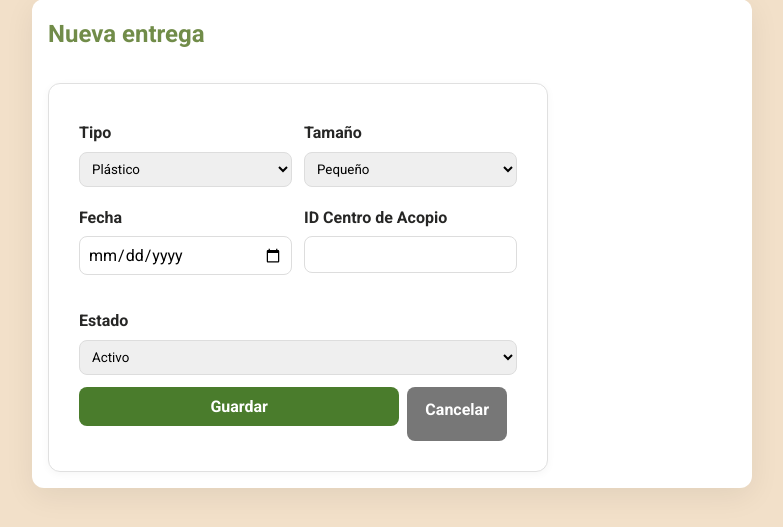
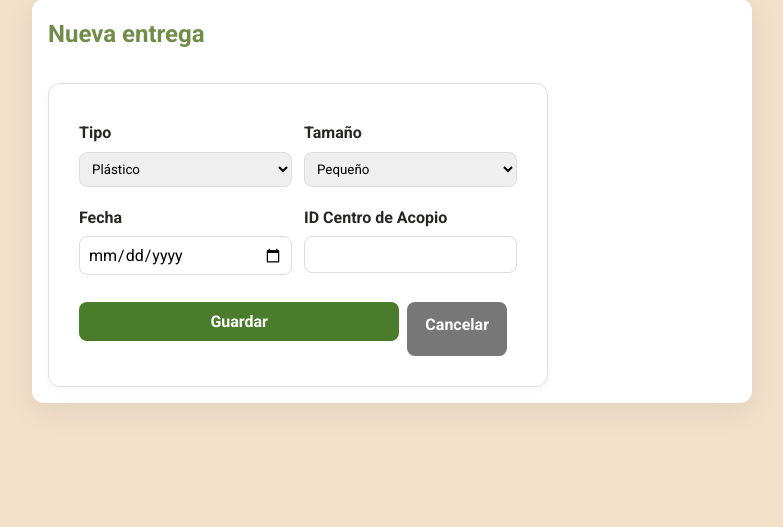
Before and after one commit to Alecast1227/EcoCanjeCR, a PHP site: page /views/material/create.php in a window 1280 px wide. Shown: the part 135-662 px from the top of the page, without its empty margins (248-1031 px from the left). Run offline with PHP 8.4, Linux system fonts and the light colour scheme.

Commit message:
Final commit

```diff
--- a/views/Auth/login.php
+++ b/views/Auth/login.php
@@ -5,7 +5,7 @@
 <title>Iniciar sesión</title>
 <link rel="stylesheet" href="public/css/estilo.css">
 <style>
-  body{background:#f6f7f9;}
+  body{background:#f2e0c9;}
   .auth-wrap{max-width:420px;margin:60px auto;padding:24px;background:#fff;border:1px solid #e9e9e9;border-radius:14px;box-shadow:0 6px 22px rgba(0,0,0,.06)}
   h1{margin:0 0 12px 0;font-size:22px;color:#222}
   p.muted{color:#666;margin:0 0 14px 0}
--- a/views/Auth/register.php
+++ b/views/Auth/register.php
@@ -5,7 +5,7 @@
 <title>Crear cuenta</title>
 <link rel="stylesheet" href="public/css/estilo.css">
 <style>
-  body{background:#f6f7f9;}
+  body{background:#f2e0c9;}
   .auth-wrap{max-width:520px;margin:60px auto;padding:24px;background:#fff;border:1px solid #e9e9e9;border-radius:14px;box-shadow:0 6px 22px rgba(0,0,0,.06)}
   h1{margin:0 0 12px 0;font-size:22px;color:#222}
   p.muted{color:#666;margin:0 0 14px 0}
--- a/views/material/create.php
+++ b/views/material/create.php
@@ -48,13 +48,7 @@
         <label for="centro">ID Centro de Acopio</label>
         <input id="centro" name="centro" type="number" min="1" required>
       </div>
-      <div class="full">
-        <label for="estado">Estado</label>
-        <select id="estado" name="estado">
-          <option value="1">Activo</option>
-          <option value="2">Inactivo</option>
-        </select>
-      </div>
+
     </div>
     <div style="display:flex;gap:8px;margin-top:12px;">
       <button class="btn" type="submit">Guardar</button>
--- a/views/recompensa/mis_canjes.php
+++ b/views/recompensa/mis_canjes.php
@@ -29,7 +29,7 @@
         <th>Cantidad</th>
         <th>Puntos (u)</th>
         <th>Total puntos</th>
-        <th>Estado</th>
+
       </tr>
     </thead>
     <tbody>
@@ -42,7 +42,7 @@
           <td><?= (int)$c['Cantidad'] ?></td>
           <td><?= (int)$c['Puntos_Requeridos'] ?></td>
           <td><?= $total ?></td>
-          <td><?= ((int)$c['ID_Estado']===1?'Activo':'Inactivo') ?></td>
+
         </tr>
       <?php endforeach; else: ?>
         <tr><td colspan="7">Sin canjes realizados aún.</td></tr>
```
Also changed, not shown: views/material/index.php (+10 -5 lines).
